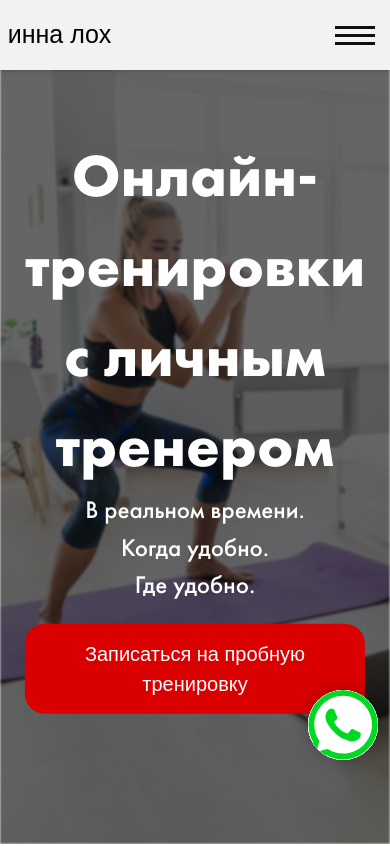
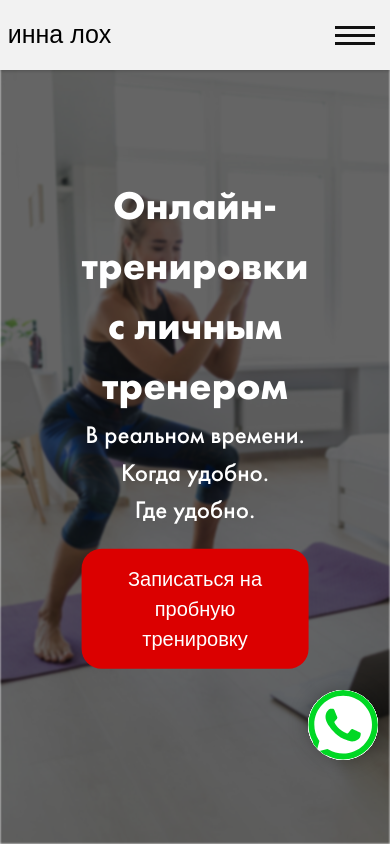
Before and after one commit to vmwhoami/ibworkout, a website built with webpack: page dist/index.html in a window 390 px wide. Shown: the top 846 px of the page. Built offline with nearby package versions, Linux system fonts and the light colour scheme.

Commit message:
change font size for the header

```diff
--- a/src/style/_head.scss
+++ b/src/style/_head.scss
@@ -35,6 +35,10 @@
  &__h1{
   font-family: $futuraBd, Arial, sans-serif;
   font-size: 6rem;
+
+  @media screen and (max-width:48em) {
+    font-size: 4rem;
+  }
  }
 
  &__btn{
```
